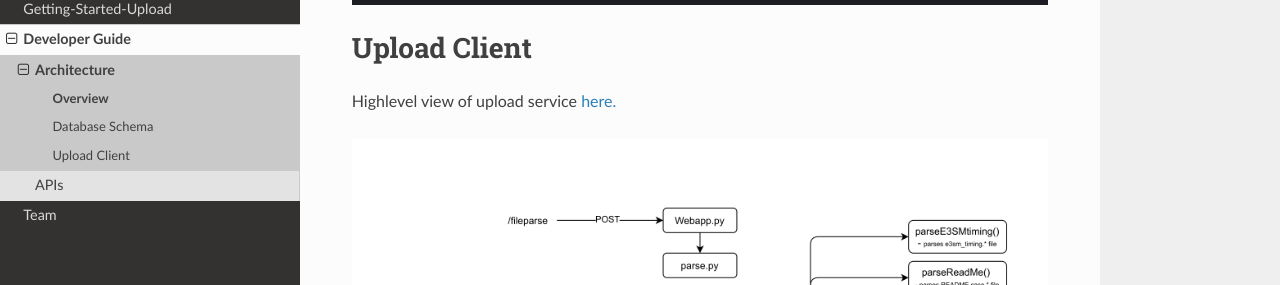
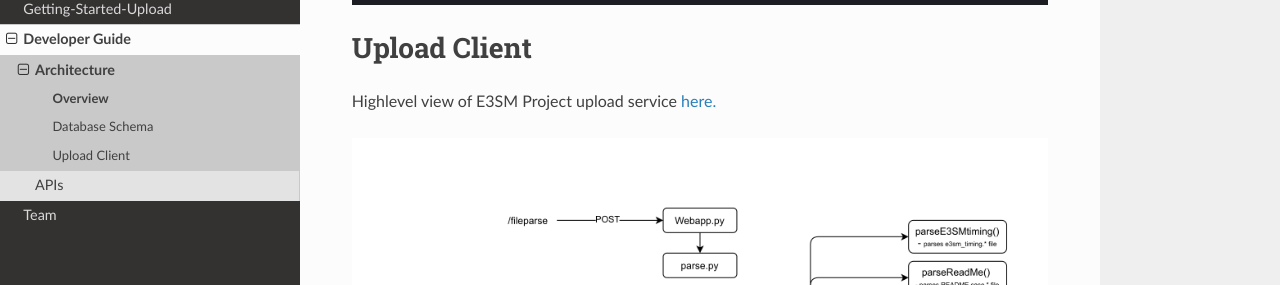
Before and after one commit to E3SM-Project/pace-docs, a Sphinx documentation site: the page built from docs/source/architecture.rst, in a window 1280 px wide and 900 px high, scrolled down 952 px. Shown: the part 166-451 px from the top of the window. Built offline with Sphinx 7.4.7 and the Read the Docs theme 2.0.0, drawn with Linux system fonts in a browser that asks for light colours.

```diff
--- a/docs/source/architecture.rst
+++ b/docs/source/architecture.rst
@@ -17,6 +17,6 @@ Database schema of the PACE backend System `here. <https://pace-docs.readthedocs
 Upload Client
 --------------
 
-Highlevel view of upload service `here. <https://pace-docs.readthedocs.io/en/latest/_images/pace-parse.png>`_
+Highlevel view of E3SM Project upload service `here. <https://pace-docs.readthedocs.io/en/latest/_images/pace-parse.png>`_
 
 .. image:: pictures/pace-parse.png
--- a/docs/source/conf.py
+++ b/docs/source/conf.py
@@ -10,13 +10,13 @@ release = '0.1'
 version = '0.1.0'
 
 # -- General configuration
-
 extensions = [
     'sphinx.ext.duration',
     'sphinx.ext.doctest',
     'sphinx.ext.autodoc',
     'sphinx.ext.autosummary',
     'sphinx.ext.intersphinx',
+    'sphinx_tabs.tabs',
 ]
 
 intersphinx_mapping = {
```
Also changed, not shown: docs/source/e3sm.rst (added).
